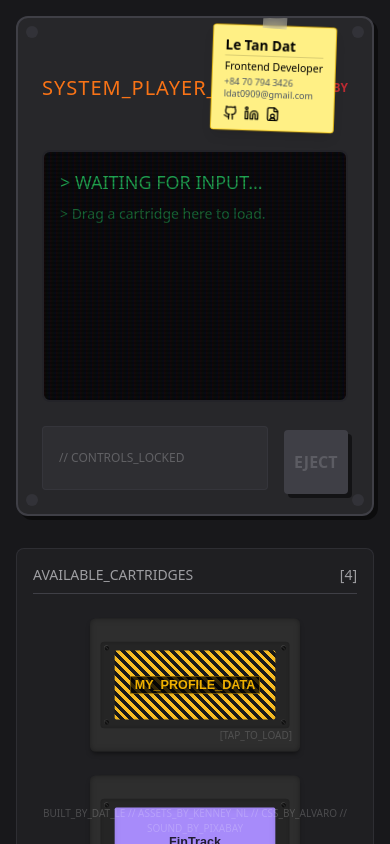
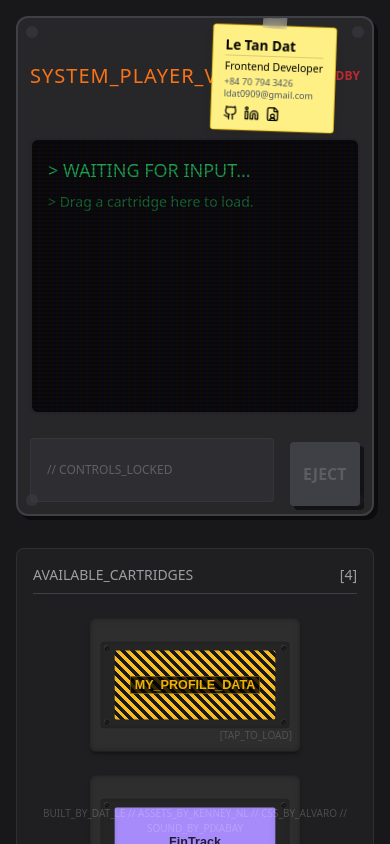
Before and after one commit to datle04/my-portfolio, a Next.js app: page / in a window 390 px wide. Shown: the top 844 px of the page. Built offline with nearby package versions, Linux system fonts and the light colour scheme.

Commit message:
Update CV link

```diff
--- a/components/identity-sticker.tsx
+++ b/components/identity-sticker.tsx
@@ -14,7 +14,7 @@ export default function IdentitySticker() {
         <div className="flex gap-2 mt-2">
             <a href="https://github.com/datle04" target="_blank" className="hover:text-retro-primary"><Github className='w-5 h-5' /></a>
             <a href="www.linkedin.com/in/datle-85a4b3322" target="_blank" className="hover:text-retro-primary"><Linkedin className='w-5 h-5'/></a>
-            <a href="https://drive.google.com/file/d/1e912dUSGZD0hAdRPcLeJaRPJTIxbdcsx/view?usp=drive_link" target="_blank" className="hover:text-retro-primary"><FileUser className='w-5 h-5'/></a>
+            <a href="https://drive.google.com/file/d/1XoW5Q-Nk8NqIWqoaFmyl-5jk9vRzERMI/view?usp=drive_link" target="_blank" className="hover:text-retro-primary"><FileUser className='w-5 h-5'/></a>
         </div>
       </div>
     </div>
--- a/components/player-area.tsx
+++ b/components/player-area.tsx
@@ -44,7 +44,7 @@ export default function PlayerArea() {
     <section
         id="player-zone"
         className={`
-            bg-retro-surface border-2 border-retro-border rounded-xl p-6 h-full min-h-[500px] flex flex-col justify-between shadow-retro relative overflow-hidden
+            bg-retro-surface border-2 border-retro-border rounded-xl p-3 lg:p-6 h-full min-h-[500px] flex flex-col justify-between shadow-retro relative overflow-hidden
             ${isPlaying ? 'border-retro-primary shadow-[0_0_20px_rgba(249,115,22,0.3)]' : ''}
         `}
     >
@@ -98,7 +98,7 @@ export default function PlayerArea() {
                             animate={{ opacity: 1, y: 0, filter: "blur(0px)" }}
                             exit={{ opacity: 0, y: -10, filter: "blur(10px)" }}
                             transition={{ duration: 0.4, ease: "circOut" }}
-                            className="w-full h-full p-6"
+                            className="w-full h-full mt-2 lg:mt-0 lg:p-6"
                         >
                             {
                                 activeProjectData.id === 'profile' ?
--- a/components/retro-image-slider.tsx
+++ b/components/retro-image-slider.tsx
@@ -74,7 +74,7 @@ export default function RetroImageSlider({ images, alt }: Props) {
         </AnimatePresence>
 
         {/* Noise overlay */}
-        <div className="absolute inset-0 bg-[url('https://www.transparenttextures.com/patterns/stardust.png')] opacity-20 pointer-events-none z-10"></div>
+        <div className="absolute inset-0 bg-[url('https://www.transparenttextures.com/patterns/stardust.png')] opacity-10 pointer-events-none z-10"></div>
         {/*Scanline effect*/}
         <div className="absolute inset-0 bg-[linear-gradient(rgba(18,16,16,0)_50%,rgba(0,0,0,0.1)_50%)] bg-[length:100%_4px] pointer-events-none z-10"></div>
       </div>
```
